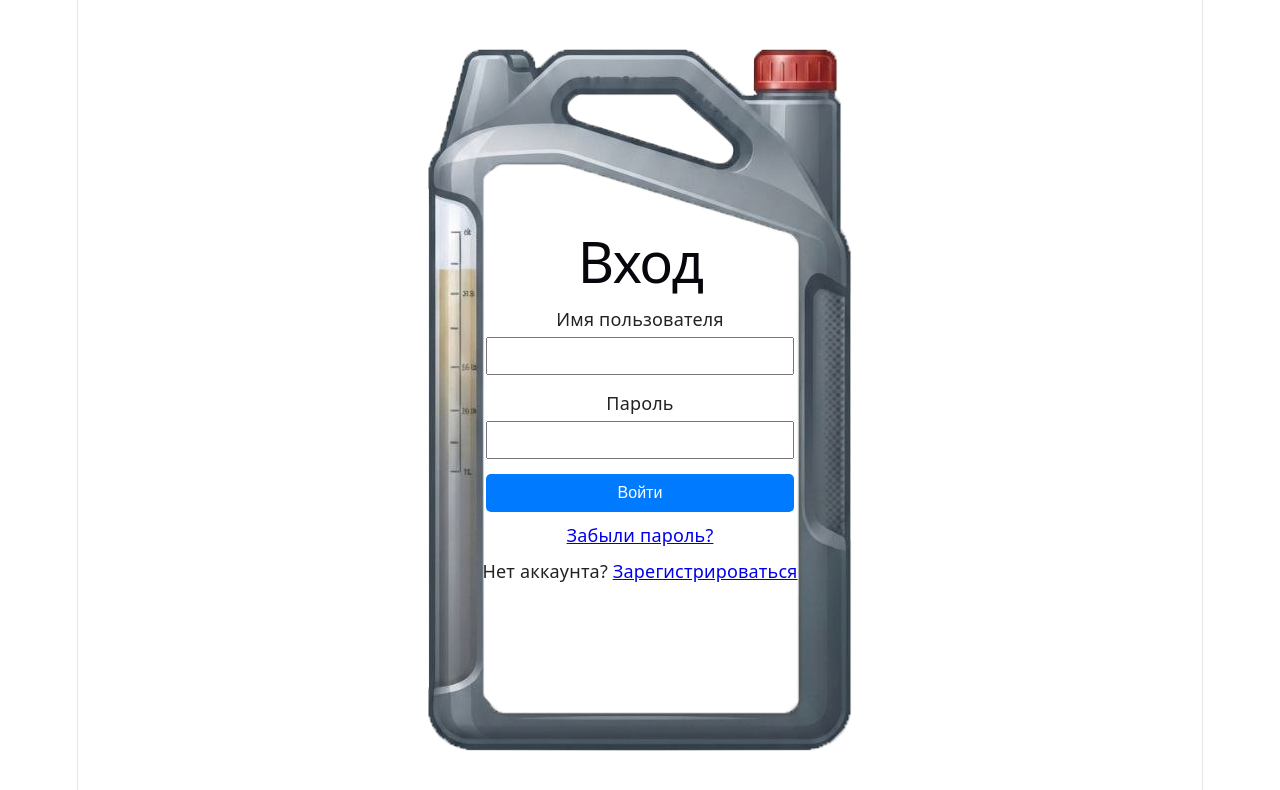
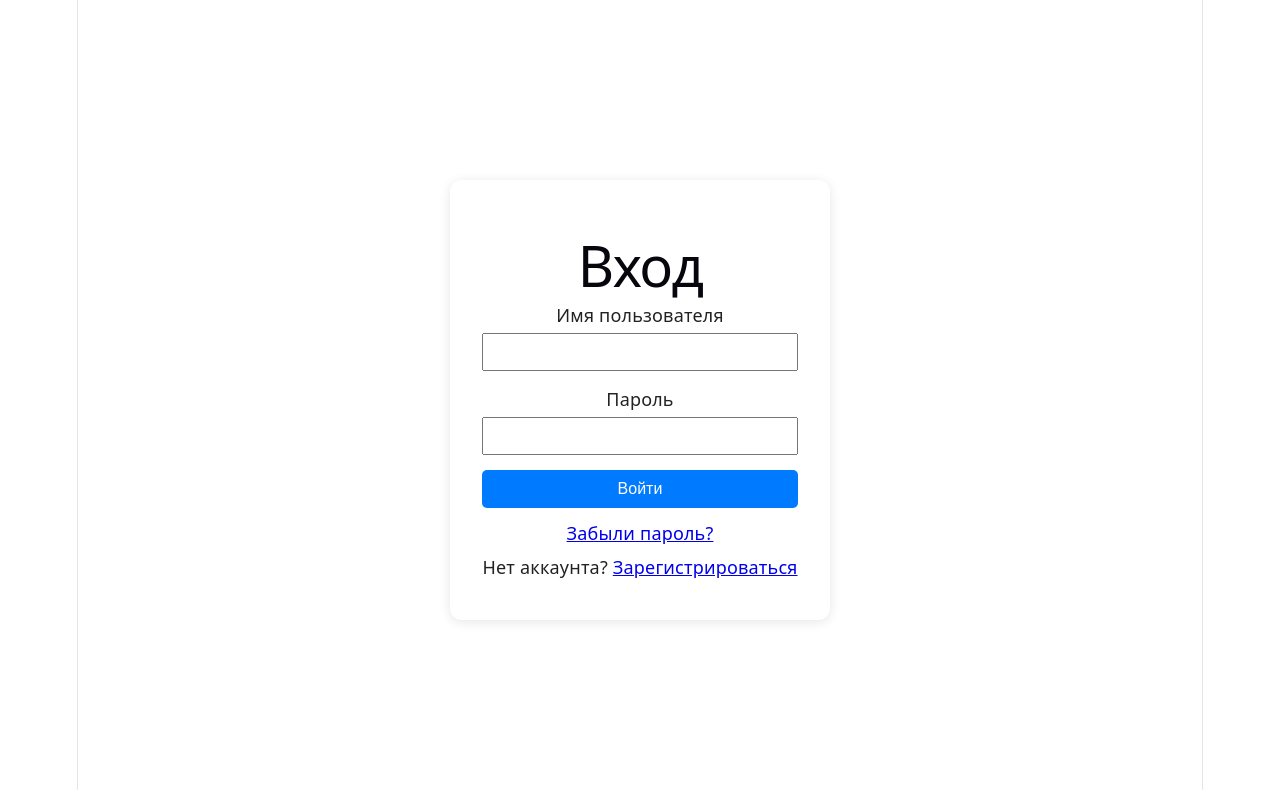
Before and after one commit to Marcov1ch/change_liquid_frontend, a React (Vite) app: page /login in a window 1280 px wide. Shown: the top 790 px of the page. Built offline with nearby package versions, Linux system fonts and the light colour scheme.

Commit message:
delete background image

```diff
--- a/src/pages/LoginPage.tsx
+++ b/src/pages/LoginPage.tsx
@@ -1,7 +1,6 @@
 import { useState, type FormEvent } from 'react'
 import { Link, useNavigate } from 'react-router-dom'
 import { useAuth } from '../context/AuthContext'
-import oilCanister from '../assets/photo_2026-07-07_14-57-35.png'
 
 export function LoginPage() {
     const [username, setUsername] = useState('')
@@ -31,27 +30,16 @@ export function LoginPage() {
             display: 'flex',
             alignItems: 'center',
             justifyContent: 'center',
+            backgroundColor: '#fff',
         }}>
             <div style={{
-                position: 'relative',
-                width: 424,
-                height: 702,
-                backgroundImage: `url(${oilCanister})`,
-                backgroundSize: 'contain',
-                backgroundPosition: 'center',
-                backgroundRepeat: 'no-repeat',
+                width: 380,
+                padding: '40px 32px',
+                backgroundColor: '#fff',
+                borderRadius: 12,
+                boxShadow: '0 2px 12px rgba(0,0,0,0.1)',
             }}>
-                <div style={{
-                    position: 'absolute',
-                    top: '12%',
-                    bottom: '12%',
-                    left: '10%',
-                    right: '10%',
-                    display: 'flex',
-                    flexDirection: 'column',
-                    justifyContent: 'center',
-                }}>
-                    <h1>Вход</h1>
+                <h1 style={{ textAlign: 'center', marginBottom: 24 }}>Вход</h1>
                 <form onSubmit={handleSubmit}>
                     <div style={{ marginBottom: 15 }}>
                         <label style={{ display: 'block', marginBottom: 5 }}>Имя пользователя</label>
@@ -60,7 +48,7 @@ export function LoginPage() {
                             value={username}
                             onChange={e => setUsername(e.target.value)}
                             required
-                                style={{ width: 'calc(100% - 32px)', padding: '8px 12px', fontSize: 16, boxSizing: 'border-box', margin: '0 16px' }}
+                            style={{ width: '100%', padding: '8px 12px', fontSize: 16, boxSizing: 'border-box' }}
                         />
                     </div>
                     <div style={{ marginBottom: 15 }}>
@@ -70,29 +58,28 @@ export function LoginPage() {
                             value={password}
                             onChange={e => setPassword(e.target.value)}
                             required
-                                style={{ width: 'calc(100% - 32px)', padding: '8px 12px', fontSize: 16, boxSizing: 'border-box', margin: '0 16px' }}
+                            style={{ width: '100%', padding: '8px 12px', fontSize: 16, boxSizing: 'border-box' }}
                         />
                     </div>
-                        {error && <p style={{ color: 'red' }}>{error}</p>}
+                    {error && <p style={{ color: 'red', textAlign: 'center' }}>{error}</p>}
                     <button
                         type="submit"
                         disabled={submitting}
                         style={{
-                                width: 'calc(100% - 32px)', margin: '0 16px', padding: '10px', fontSize: 16, cursor: 'pointer',
+                            width: '100%', padding: '10px', fontSize: 16, cursor: 'pointer',
                             backgroundColor: '#007bff', color: 'white', border: 'none', borderRadius: 5
                         }}
                     >
                         {submitting ? 'Вход...' : 'Войти'}
                     </button>
                 </form>
-                    <p style={{ marginTop: 10, textAlign: 'center' }}>
+                <p style={{ marginTop: 12, textAlign: 'center' }}>
                     <Link to="/forgot-password">Забыли пароль?</Link>
                 </p>
-                    <p style={{ marginTop: 10, textAlign: 'center' }}>
+                <p style={{ marginTop: 8, textAlign: 'center' }}>
                     Нет аккаунта? <Link to="/register">Зарегистрироваться</Link>
                 </p>
             </div>
         </div>
-        </div>
     )
 }
```
Also changed, not shown: src/assets/photo_2026-07-07_14-57-35.png (deleted). Lines whose indentation alone changed are shown as unchanged.
